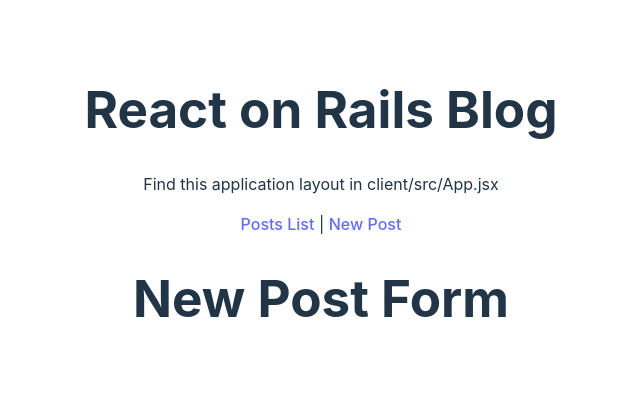
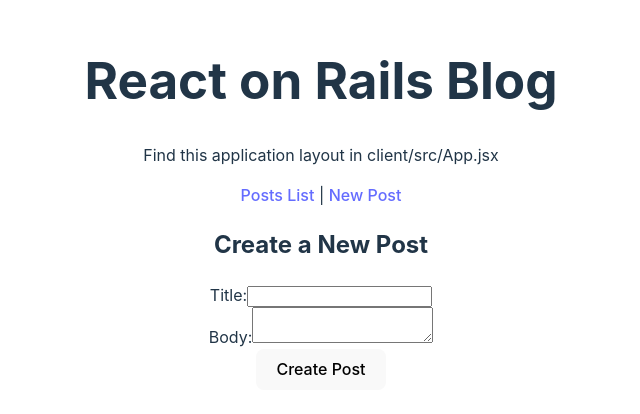
Before and after one commit to mostlybadfly/mostlybadblog, a React (Vite) app in the folder client/: page /new in a window 1280 px wide. Shown: the part 196-610 px from the top of the page, without its empty margins (319-959 px from the left). Built offline with nearby package versions, Linux system fonts and the light colour scheme; no server answers.

Commit message:
Add new post form, links to posts

```diff
--- a/client/src/components/AppRoutes.jsx
+++ b/client/src/components/AppRoutes.jsx
@@ -2,13 +2,14 @@
 import { Route, Routes } from "react-router-dom";
 import PostsList from "../features/posts/PostsList";
 import PostDetails from "../features/posts/PostDetails";
+import NewPostForm from "../features/NewPostForm";
 
 function AppRoutes() {
   return (
     <Routes>
       <Route path="/" element={<PostsList />} />
       <Route path="posts/:id" element={<PostDetails />} />
-      <Route path="/new" element={<h1>New Post Form</h1>} />
+      <Route path="/new" element={<NewPostForm />} />
     </Routes>
   );
 }
--- /dev/null
+++ b/client/src/features/NewPostForm.jsx
@@ -0,0 +1,63 @@
+import React from "react";
+import { useState } from "react";
+import { useNavigate } from "react-router-dom";
+import { API_URL } from "../constants";
+
+function NewPostForm() {
+  const [title, setTitle] = useState("");
+  const [body, setBody] = useState("");
+  const navigate = useNavigate();
+
+  const handleSubmit = async (e) => {
+    e.preventDefault();
+
+    const postData = { title, body };
+
+    const response = await fetch(API_URL, {
+      method: "POST",
+      headers: {
+        "Content-Type": "application/json",
+      },
+      body: JSON.stringify(postData),
+    });
+
+    if (response.ok) {
+      const { id } = await response.json();
+      navigate(`/posts/${id}`);
+    } else {
+      console.log("An error occurred");
+    }
+  };
+
+  return (
+    <div>
+      <h2>Create a New Post</h2>
+      <form onSubmit={handleSubmit}>
+        <div>
+          <label htmlFor="titleInput">Title:</label>
+          <input
+            id="titleInput"
+            type="text"
+            value={title}
+            onChange={(e) => setTitle(e.target.value)}
+            required
+          />
+        </div>
+        <div>
+          <label htmlFor="bodyInput">Body:</label>
+          <textarea
+            id="bodyInput"
+            value={body}
+            onChange={(e) => setBody(e.target.value)}
+            required
+          />
+        </div>
+        <div>
+          <button type="submit">Create Post</button>
+        </div>
+      </form>
+    </div>
+  );
+}
+
+export default NewPostForm;
--- a/client/src/features/posts/PostsList.jsx
+++ b/client/src/features/posts/PostsList.jsx
@@ -1,6 +1,7 @@
 // API_URL comes from the .env.development file
 import React, { useState, useEffect } from "react";
 import { API_URL } from "../../constants";
+import { Link } from "react-router-dom";
 
 function PostsList() {
   const [posts, setPosts] = useState([]);
@@ -31,7 +32,11 @@
     <div>
       {posts.map((post) => (
         <div key={post.id} className="post-container">
-          <h2>{post.title}</h2>
+          <h2>
+            <Link to={`/posts/${post.id}`} className="post-title">
+              {post.title}
+            </Link>
+          </h2>
           <p>{post.body}</p>
         </div>
       ))}
```
Also changed, not shown: 1 other file (tests, documents, lock files or other folders).
